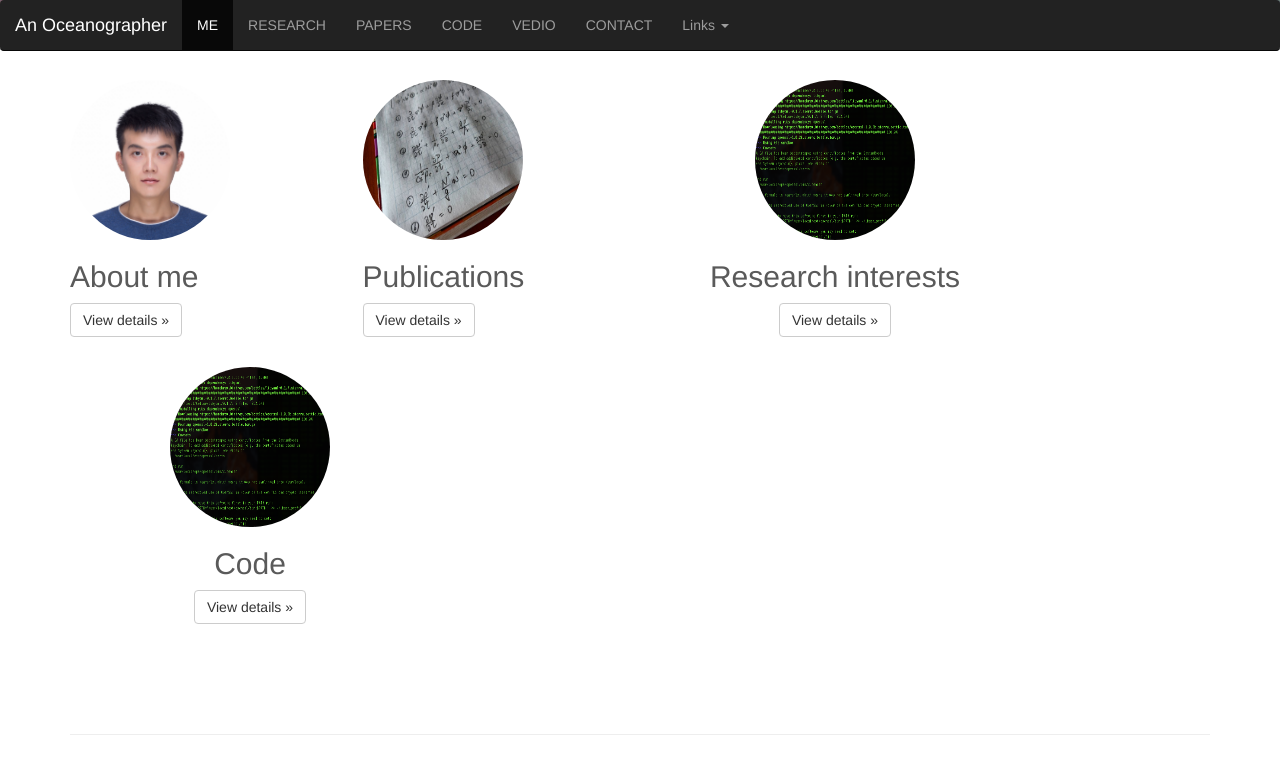
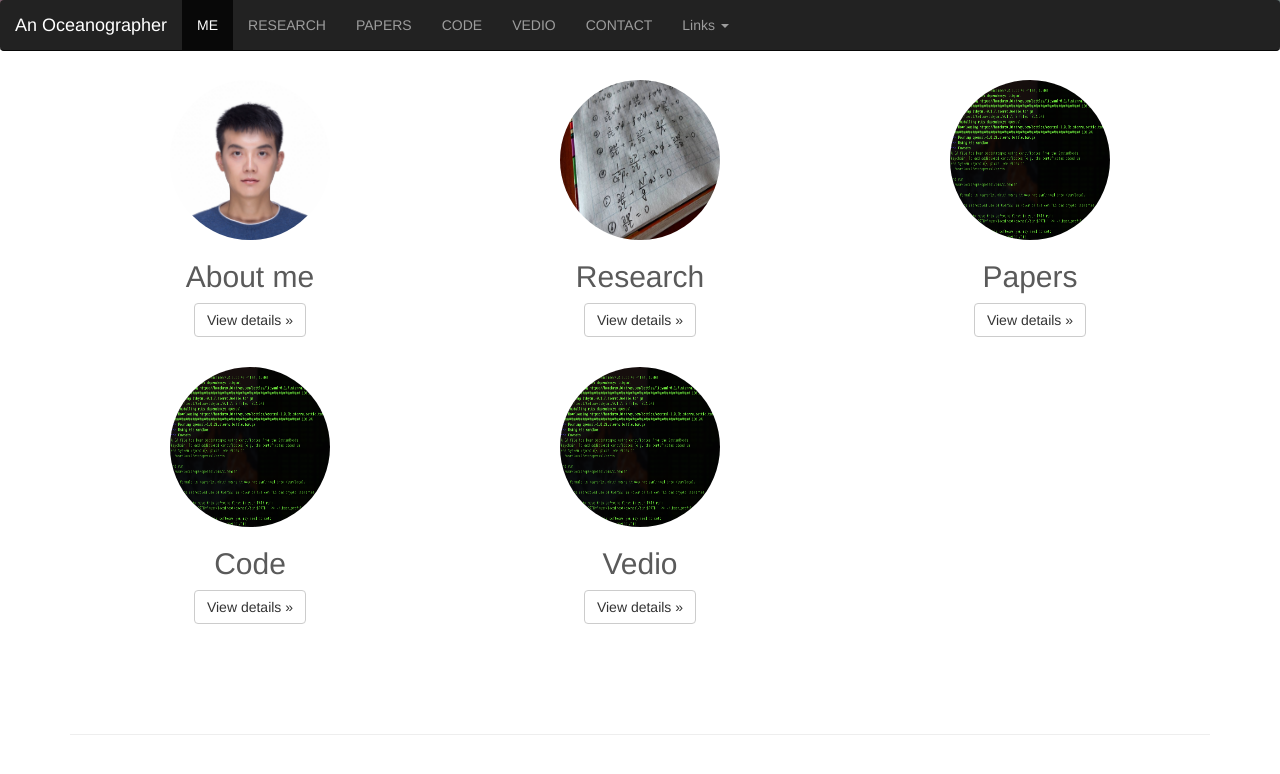
Before and after one commit to liutongya/liutongya.github.io, a Jekyll site: the page built from index.html, in a window 1280 px wide and 900 px high, scrolled down 480 px. Shown: the top 774 px of the window. Built offline with Jekyll 4.4.1, drawn with Linux system fonts in a browser that asks for light colours.

Commit message:
Update index.html

```diff
--- a/index.html
+++ b/index.html
@@ -19,27 +19,33 @@
 
       <!-- Three columns of text below the carousel -->
       <div class="row">
-        <div class="col-lg-3">
+        <div class="col-lg-4">
           <img class="img-circle" src="../img/me.jpg" alt="Generic placeholder image" width="160" height="160">
           <h2>About me</h2>
 <!--           <p>Donec sed odio dui. Etiam porta sem malesuada magna mollis euismod. Nullam id dolor id nibh ultricies vehicula ut id elit. Morbi leo risus, porta ac consectetur ac, vestibulum at eros. Praesent commodo cursus magna.</p> -->
           <p><a class="btn btn-default" href="#about" role="button">View details &raquo;</a></p>
         </div><!-- /.col-lg-4 -->
-        <div class="col-lg-3">
+        <div class="col-lg-4">
           <img class="img-circle" src="../img/publication.jpg" alt="Generic placeholder image" width="160" height="160">
-          <h2>Publications</h2>
+          <h2>Research</h2>
 <!--           <p>Duis mollis, est non commodo luctus, nisi erat porttitor ligula, eget lacinia odio sem nec elit. Cras mattis consectetur purus sit amet fermentum. Fusce dapibus, tellus ac cursus commodo, tortor mauris condimentum nibh.</p> -->
           <p><a class="btn btn-default" href="#publication" role="button">View details &raquo;</a></p>
-        </div><!-- /.col-lg-3 -->
+        </div><!-- /.col-lg-4 -->
         <div class="col-lg-4">
           <img class="img-circle" src="../img/beer.png" alt="Generic placeholder image" width="160" height="160">
-          <h2>Research interests</h2>
+          <h2>Papers</h2>
 <!--           <p>Donec sed odio dui. Cras justo odio, dapibus ac facilisis in, egestas eget quam. Vestibulum id ligula porta felis euismod semper. Fusce dapibus, tellus ac cursus commodo, tortor mauris condimentum nibh, ut fermentum massa justo sit amet risus.</p> -->
           <p><a class="btn btn-default" href="#research" role="button">View details &raquo;</a></p>
-        </div><!-- /.col-lg-3 -->
+        </div><!-- /.col-lg-4 -->
         <div class="col-lg-4">
           <img class="img-circle" src="../img/beer.png" alt="Generic placeholder image" width="160" height="160">
           <h2>Code</h2>
+<!--           <p>Donec sed odio dui. Cras justo odio, dapibus ac facilisis in, egestas eget quam. Vestibulum id ligula porta felis euismod semper. Fusce dapibus, tellus ac cursus commodo, tortor mauris condimentum nibh, ut fermentum massa justo sit amet risus.</p> -->
+          <p><a class="btn btn-default" href="#research" role="button">View details &raquo;</a></p>
+        </div><!-- /.col-lg-4 -->
+         <div class="col-lg-4">
+          <img class="img-circle" src="../img/beer.png" alt="Generic placeholder image" width="160" height="160">
+          <h2>Vedio</h2>
 <!--           <p>Donec sed odio dui. Cras justo odio, dapibus ac facilisis in, egestas eget quam. Vestibulum id ligula porta felis euismod semper. Fusce dapibus, tellus ac cursus commodo, tortor mauris condimentum nibh, ut fermentum massa justo sit amet risus.</p> -->
           <p><a class="btn btn-default" href="#research" role="button">View details &raquo;</a></p>
         </div><!-- /.col-lg-4 -->
```
